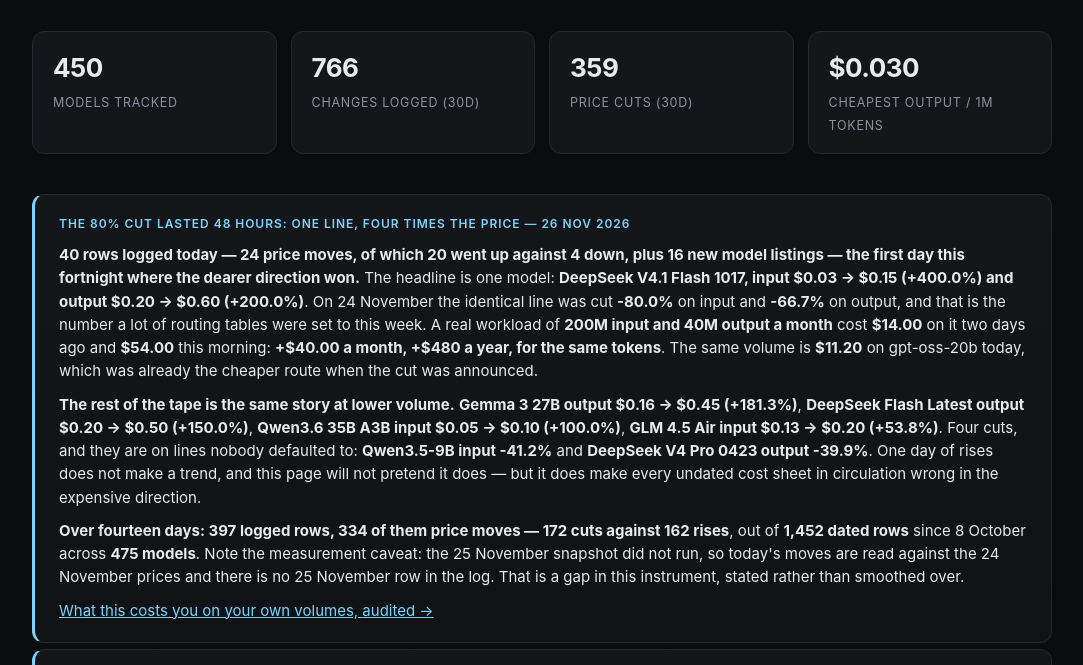
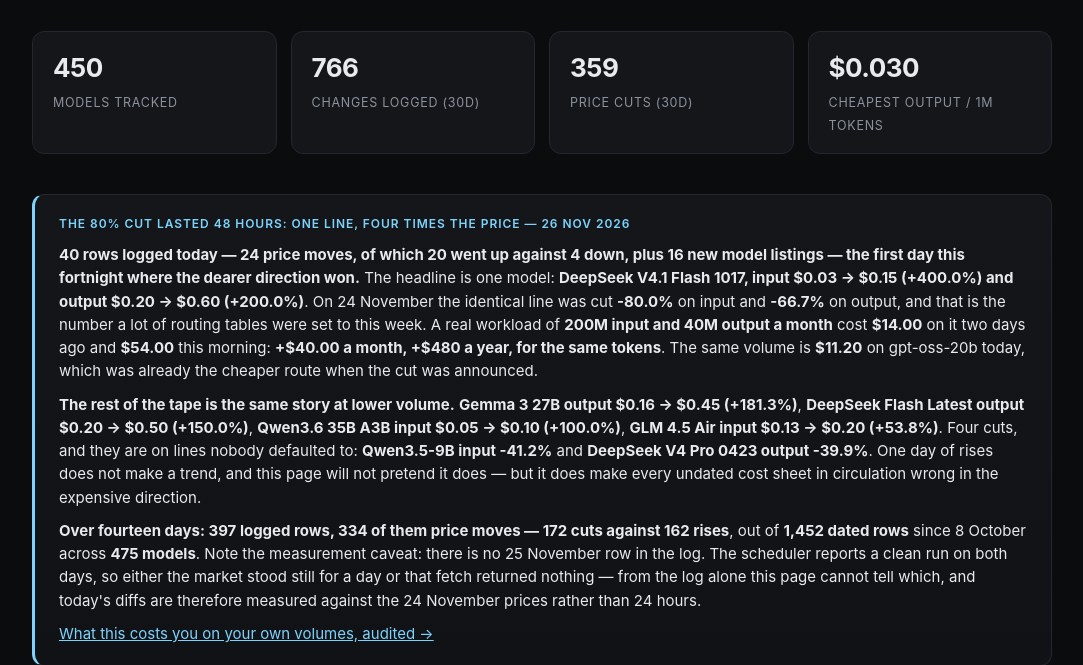
Before and after one commit to Sam-Bombay/ai-price-watch, a plain HTML site: page index.html in a window 1280 px wide. Shown: the part 135-800 px from the top of the page, without its empty margins (98-1181 px from the left). Drawn offline with Linux system fonts and the light colour scheme.

Commit message:
brief: state the 25 Nov gap as unknown, not a failed run; log every fetch run

```diff
--- a/index.html
+++ b/index.html
@@ -99,9 +99,10 @@
       in the expensive direction.</p>
     <p><strong>Over fourteen days: 397 logged rows, 334 of them price moves — 172 cuts against
       162 rises</strong>, out of <b>1,452 dated rows</b> since 8 October across <b>475 models</b>. Note the measurement caveat:
-      the 25 November snapshot did not run, so today's moves are read against the 24 November
-      prices and there is no 25 November row in the log. That is a gap in this instrument, stated
-      rather than smoothed over.</p>
+      there is no 25 November row in the log. The scheduler reports a clean run on both days, so either
+      the market stood still for a day or that fetch returned nothing — from the log alone this page
+      cannot tell which, and today's diffs are therefore measured against the 24 November prices rather
+      than 24 hours.</p>
     <p class="brief-f"><a href="/audit">What this costs you on your own volumes, audited →</a></p>
   </div>
 
```
Also changed, not shown: feed.xml (+4 -3 lines), 2 other files.
